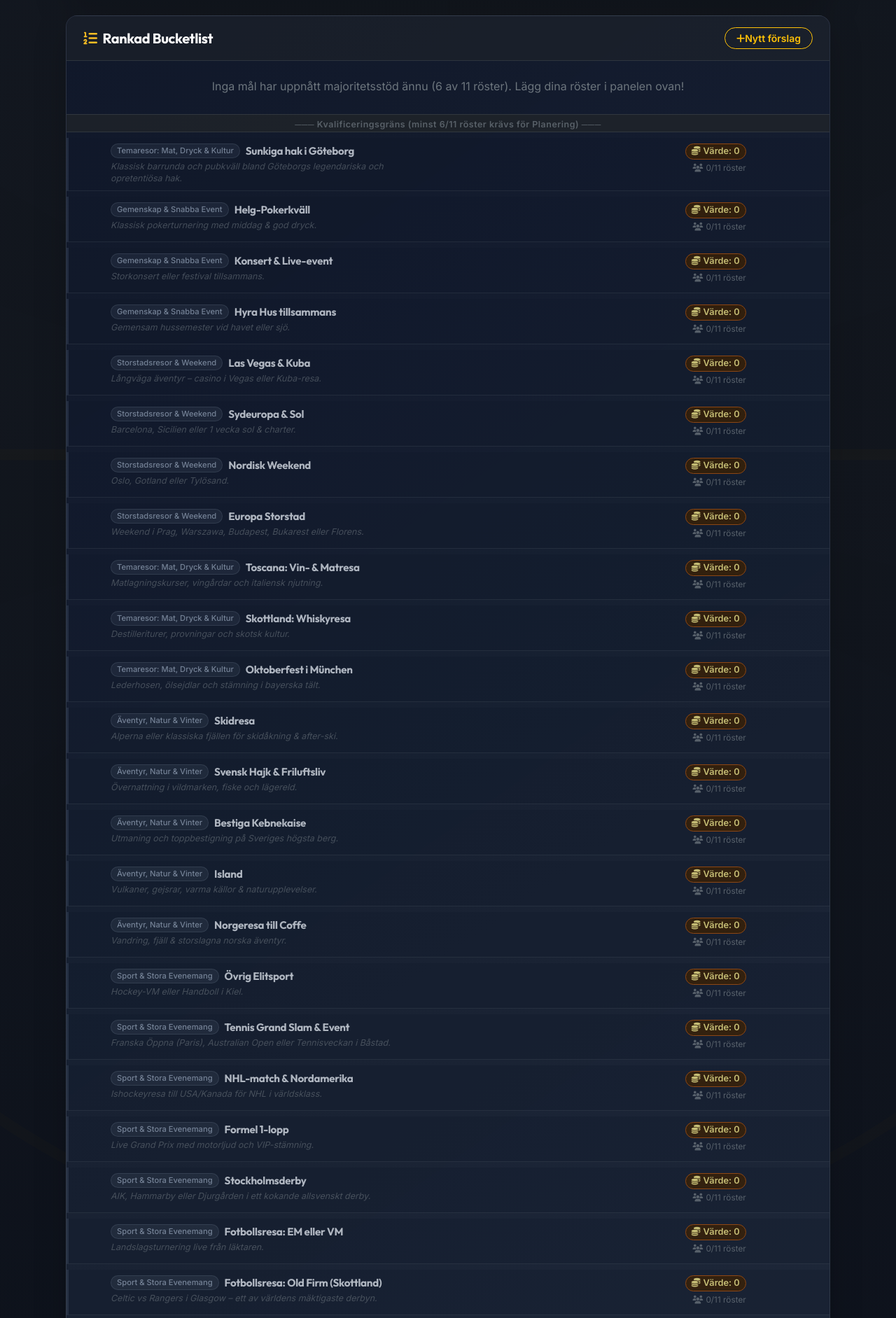
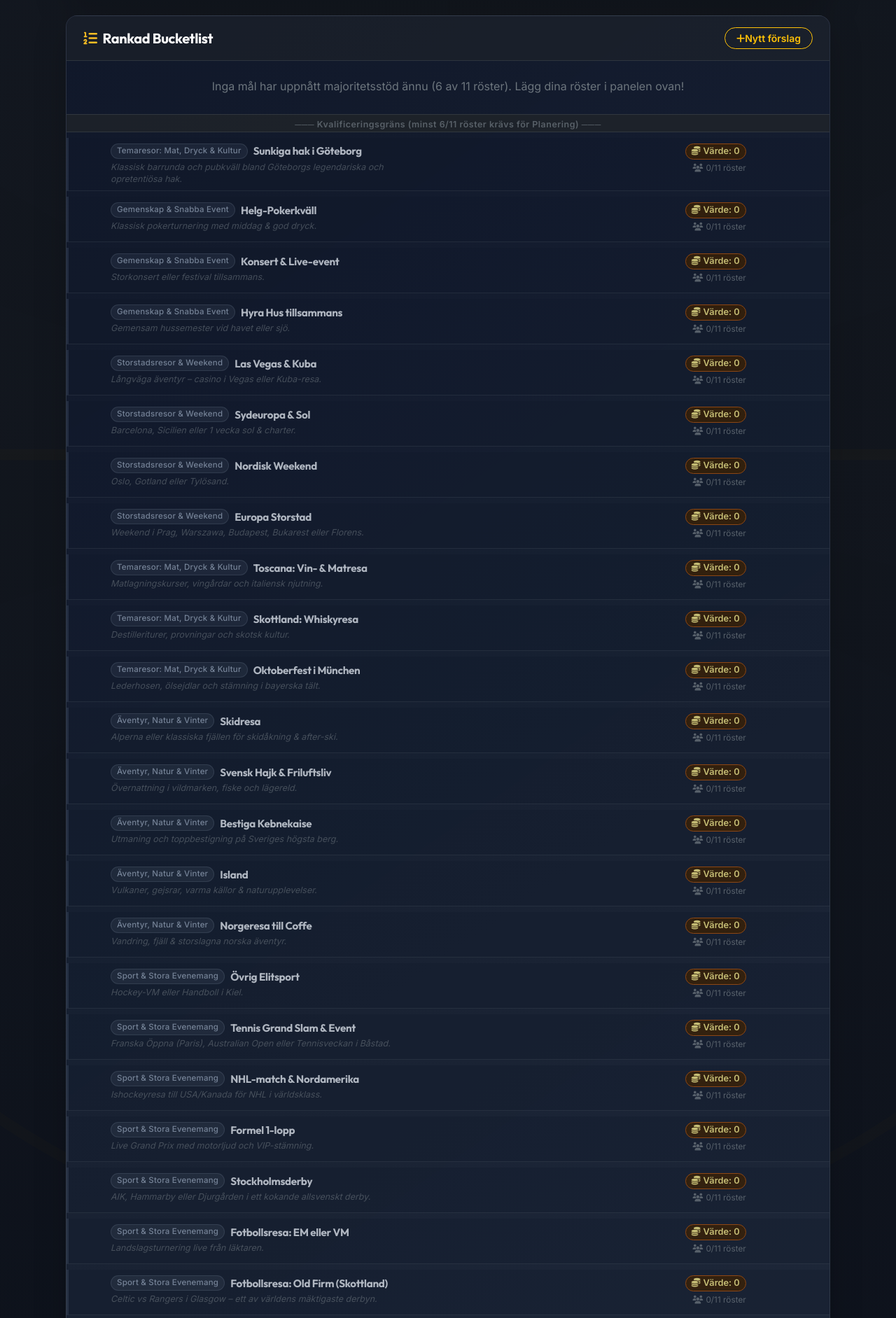
Before and after one commit to johansiedberg/Toarps_Herrklubb, a Django app: page /herrklubb/ in a window 1280 px wide. Shown: the part 1181-3064 px from the top of the page at 70% size. Run offline with Django 5.2, Linux system fonts and the light colour scheme; a user stored in the database is signed in; data comes from the database, SQL or seed files in the repository; data that the repository does not hold is empty.

Commit message:
style(category): unify category badge styling across Planned Event, Linked Items, and Suggested Events

```diff
--- a/herrklubb/static/herrklubb/css/style.css
+++ b/herrklubb/static/herrklubb/css/style.css
@@ -391,3 +391,12 @@ footer {
     color: #e2e8f0 !important;
     font-weight: 600;
 }
+
+.badge-category {
+    font-size: 0.72rem;
+    font-weight: 500;
+    color: #94a3b8 !important;
+    background-color: rgba(148, 163, 184, 0.12) !important;
+    border: 1px solid rgba(148, 163, 184, 0.22) !important;
+    letter-spacing: 0.2px;
+}
--- a/templates/herrklubb/bucket_item_card.html
+++ b/templates/herrklubb/bucket_item_card.html
@@ -8,7 +8,7 @@
         <div>
             <!-- Header: Category & Rank -->
             <div class="d-flex align-items-center justify-content-between mb-3">
-                <span class="badge bg-secondary bg-opacity-50 text-light border border-secondary border-opacity-50 rounded-pill px-3 py-1.5 small">
+                <span class="badge badge-category rounded-pill px-3 py-1.5 small">
                     {{ item.category.icon }} {{ item.category.name }}
                 </span>
 
--- a/templates/herrklubb/bucket_item_row.html
+++ b/templates/herrklubb/bucket_item_row.html
@@ -58,7 +58,7 @@
         <!-- Col 2: Category, Name & Description (Separate left-aligned rows on narrow screens, side-by-side on desktop) -->
         <div class="col col-md-5 col-lg-5 pe-5 pe-md-2 text-start">
             <div class="d-flex flex-column flex-md-row align-items-start align-items-md-center gap-1 gap-md-2 mb-1">
-                <span class="badge rounded-pill px-2 py-0.5 flex-shrink-0 mb-1 mb-md-0" style="font-size: 0.7rem; font-weight: 500; color: #94A3B8; background-color: rgba(148, 163, 184, 0.12); border: 1px solid rgba(148, 163, 184, 0.22);">
+                <span class="badge badge-category rounded-pill px-2 py-0.5 flex-shrink-0 mb-1 mb-md-0">
                     {{ item.category.name }}
                 </span>
                 <div class="d-flex align-items-center gap-2 flex-wrap">
--- a/templates/herrklubb/herrklubb.html
+++ b/templates/herrklubb/herrklubb.html
@@ -290,7 +290,7 @@
                     <div class="col-lg-8 col-xl-9 text-start">
                         {% if next_event.category %}
                             <div class="mb-2">
-                                <span class="badge badge-tonal-gold rounded-pill px-3 py-1.5 small fw-bold shadow-sm">
+                                <span class="badge rounded-pill badge-category px-2.5 py-1">
                                     {{ next_event.category.icon }} {{ next_event.category.name }}
                                 </span>
                             </div>
@@ -347,8 +347,8 @@
                                 </span>
                                 <div class="d-flex flex-wrap gap-2">
                                     {% for b_item in next_event.bucket_items.all %}
-                                        <div class="badge bg-dark bg-opacity-75 text-white border border-warning border-opacity-40 rounded-3 p-2 d-inline-flex align-items-center gap-2 shadow-sm" style="font-size: 0.84rem;">
-                                            <span class="badge rounded-pill badge-tonal-gold px-2 py-0.5" style="font-size: 0.7rem;">
+                                        <div class="badge bg-dark bg-opacity-75 text-white border border-secondary border-opacity-30 rounded-3 p-2 d-inline-flex align-items-center gap-2 shadow-sm" style="font-size: 0.84rem;">
+                                            <span class="badge rounded-pill badge-category px-2 py-0.5">
                                                 {{ b_item.category.name }}
                                             </span>
                                             <span class="fw-bold text-light">{{ b_item.title }}</span>
@@ -462,7 +462,7 @@
                         <div class="col-md-6 col-lg-4">
                             <div class="p-3 bg-secondary bg-opacity-10 rounded-3 border border-secondary border-opacity-25 h-100">
                                 <div class="d-flex align-items-center justify-content-between mb-1">
-                                    <span class="badge bg-secondary bg-opacity-50 text-light small">{{ item.category.name }}</span>
+                                    <span class="badge rounded-pill badge-category px-2 py-0.5">{{ item.category.name }}</span>
                                     <span class="text-success small fw-semibold" style="font-size: 0.75rem;">
                                         <i class="fa-solid fa-check me-1"></i>Genomförd {{ item.completed_date|date:"Y-m-d" }}
                                     </span>
```
